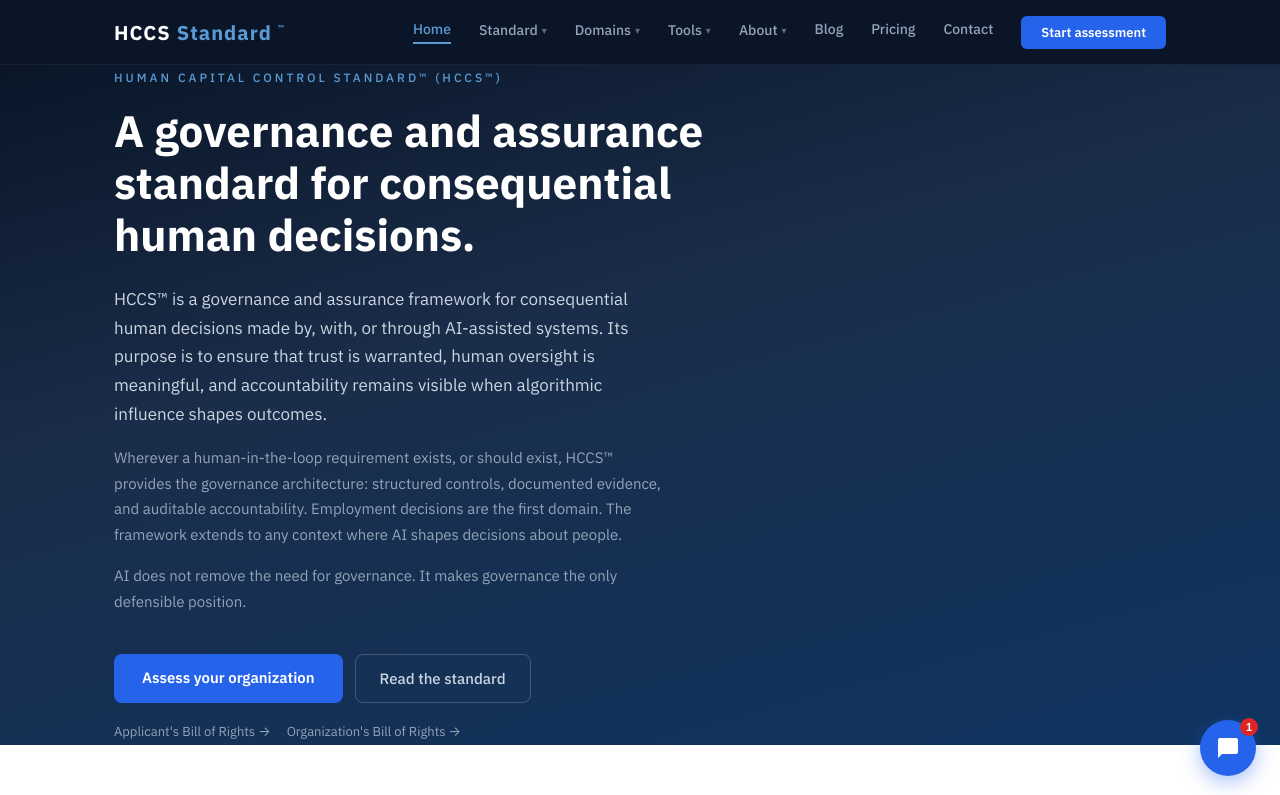
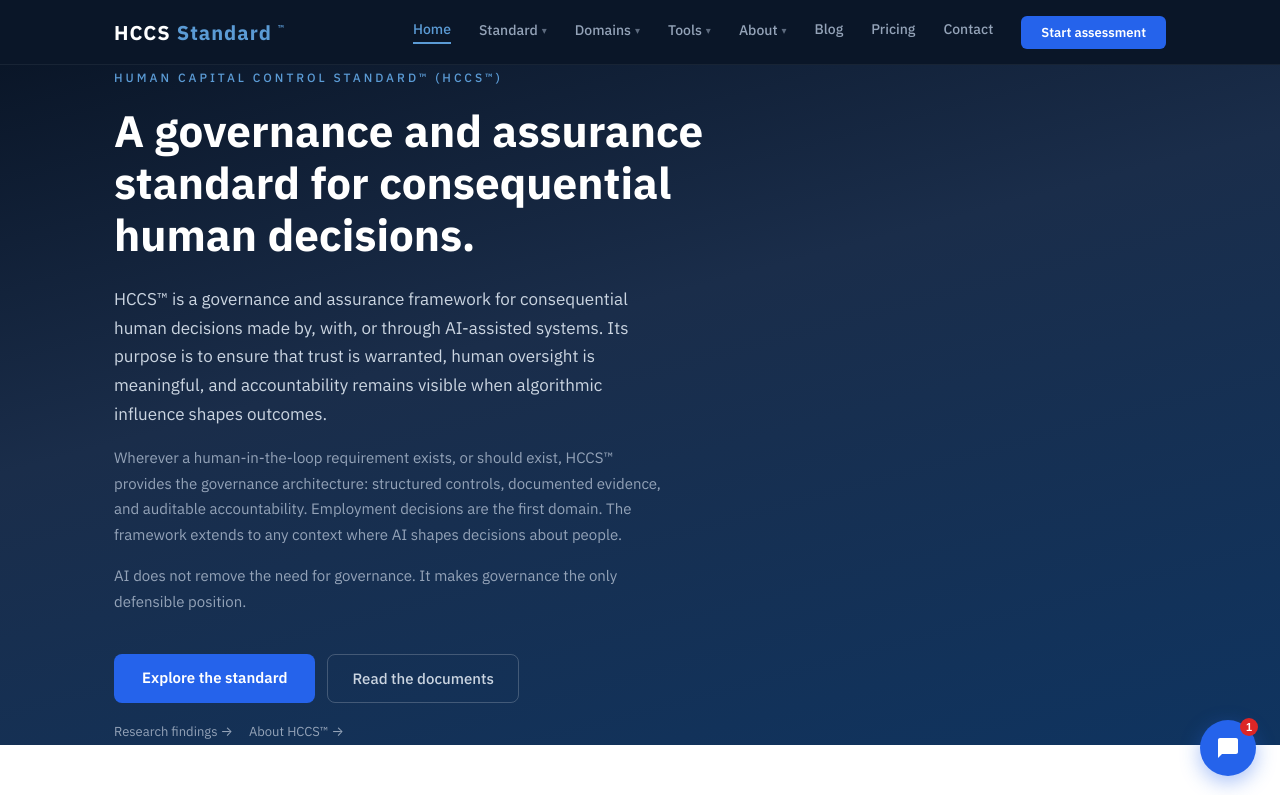
Before and after one commit to dianemalefyt-creator/hccs-site, a React (Vite) app: page / in a window 1280 px wide. Shown: the top 795 px of the page. Built offline with nearby package versions, Linux system fonts and the light colour scheme.

Commit message:
Conversion to broader topics

```diff
--- a/src/pages/Home.jsx
+++ b/src/pages/Home.jsx
@@ -28,16 +28,16 @@
               AI does not remove the need for governance. It makes governance the only defensible position.
             </p>
             <div style={{ display: 'flex', gap: 12, flexWrap: 'wrap', maxWidth: 540 }}>
-              <Link to="/assess" style={{ background: '#2563eb', color: '#fff', padding: '14px 28px', borderRadius: 8, fontSize: 15, fontWeight: 600, textAlign: 'center', textDecoration: 'none' }}>
-                Assess your organization
+              <Link to="/domains/employment" style={{ background: '#2563eb', color: '#fff', padding: '14px 28px', borderRadius: 8, fontSize: 15, fontWeight: 600, textAlign: 'center', textDecoration: 'none' }}>
+                Explore the standard
               </Link>
               <Link to="/documents" style={{ border: '1px solid rgba(255,255,255,0.2)', color: '#cbd5e1', padding: '14px 24px', borderRadius: 8, fontSize: 15, fontWeight: 500, textAlign: 'center', textDecoration: 'none' }}>
-                Read the standard
+                Read the documents
               </Link>
             </div>
             <div style={{ display: 'flex', gap: 16, marginTop: 20 }}>
-              <Link to="/rights" style={{ fontSize: 13, color: '#94a3b8', textDecoration: 'none' }}>Applicant's Bill of Rights →</Link>
-              <Link to="/org-rights" style={{ fontSize: 13, color: '#94a3b8', textDecoration: 'none' }}>Organization's Bill of Rights →</Link>
+              <Link to="/research" style={{ fontSize: 13, color: '#94a3b8', textDecoration: 'none' }}>Research findings →</Link>
+              <Link to="/about" style={{ fontSize: 13, color: '#94a3b8', textDecoration: 'none' }}>About HCCS™ →</Link>
             </div>
           </div>
         </div>
@@ -274,14 +274,15 @@
         <div style={S.wrap}>
           <h2 className='section-title' style={{ fontSize: 32, fontWeight: 700, color: '#0f172a', marginBottom: 12 }}>Is your organization's decision governance audit-ready?</h2>
           <p style={{ fontSize: 17, color: '#64748b', marginBottom: 32, maxWidth: 520, margin: '0 auto 32px' }}>
-            The HCCS™ Maturity Assessment scores your organization across all 70 controls, identifies governance gaps, and generates a remediation roadmap. Takes 10-15 minutes.
+            HCCS™ provides 70 auditable controls across 7 governance domains. Start with your domain, identify governance gaps, and build a remediation roadmap.
           </p>
-          <Link to="/assess" style={{ background: '#2563eb', color: '#fff', padding: '16px 40px', borderRadius: 8, fontSize: 16, fontWeight: 600, display: 'inline-block' }}>
-            Start your assessment
-          </Link>
-          <div style={{ marginTop: 16, display: 'flex', gap: 20, justifyContent: 'center' }}>
-            <Link to="/rights" style={{ fontSize: 14, color: '#2563eb', fontWeight: 500 }}>Applicant's Bill of Rights →</Link>
-            <Link to="/org-rights" style={{ fontSize: 14, color: '#2563eb', fontWeight: 500 }}>Organization's Bill of Rights →</Link>
+          <div style={{ display: 'flex', gap: 12, justifyContent: 'center', flexWrap: 'wrap' }}>
+            <Link to="/domains/employment" style={{ background: '#2563eb', color: '#fff', padding: '16px 32px', borderRadius: 8, fontSize: 16, fontWeight: 600, textDecoration: 'none' }}>
+              Employment & Workforce
+            </Link>
+            <Link to="/contact" style={{ background: '#0f172a', color: '#fff', padding: '16px 32px', borderRadius: 8, fontSize: 16, fontWeight: 600, textDecoration: 'none' }}>
+              Other domains: get in touch
+            </Link>
           </div>
         </div>
       </section>
```
Also changed, not shown: 2 other files (tests, documents, lock files or other folders).
